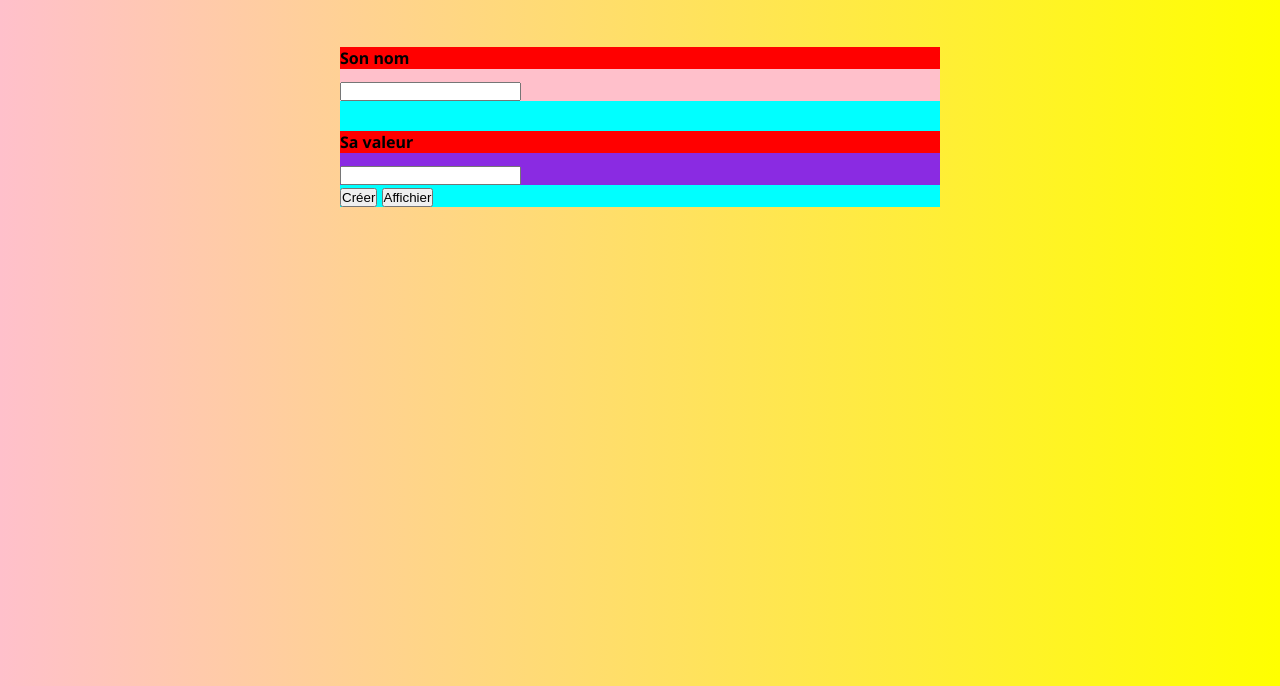
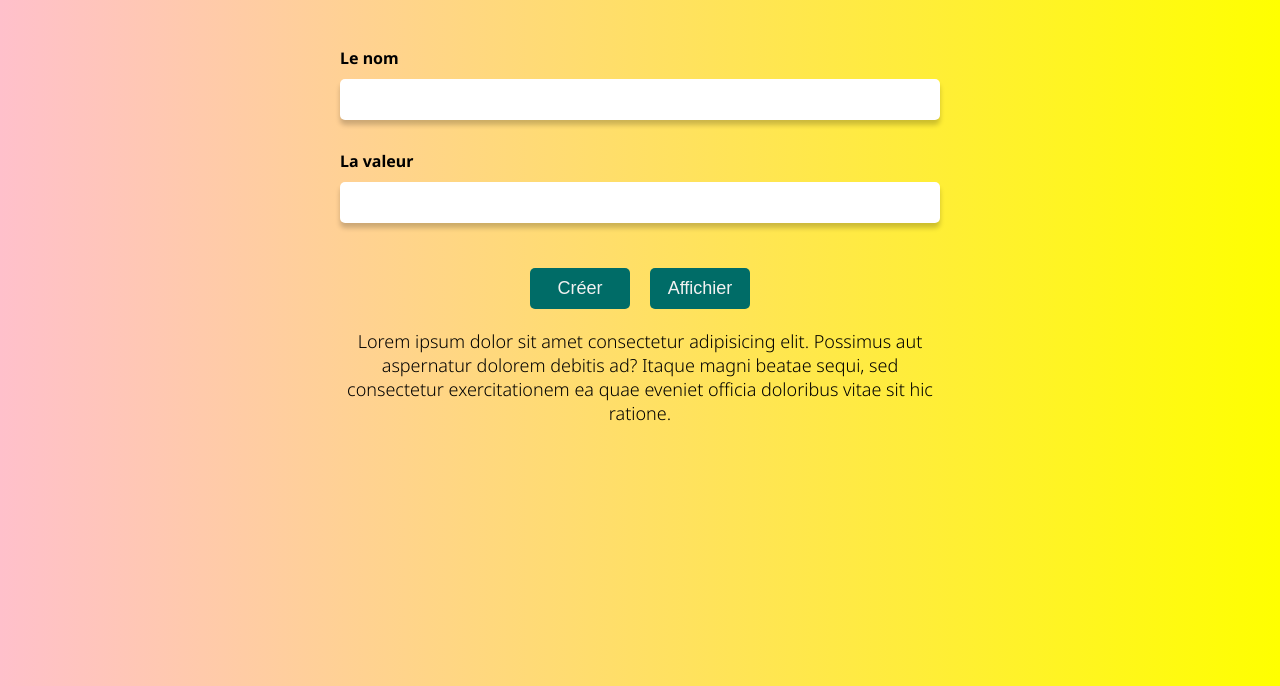
Before and after one commit to yxwangOCR/07Project_Cookies, a plain HTML site: page index.html in a window 1280 px wide. Shown: the part 114-800 px from the top of the page. Drawn offline with Linux system fonts and the light colour scheme.

Commit message:
Add CSS style

```diff
--- a/index.html
+++ b/index.html
@@ -16,21 +16,24 @@
     <div class="container">
         <form>
             <div class="input-group">
-                <label for="name">Son nom</label>
+                <label for="name">Le nom</label>
                 <input type="text" id="name" autocomplete="off" required>
             </div>
             <div class="input-group">
-                <label for="value">Sa valeur</label>
+                <label for="value">La valeur</label>
                 <input type="text" id="value" autocomplete="off" required>
             </div>
-            <div class="btns-continer">
+            <div class="btns-container">
                 <button class="create-cookie-btn" type="submit">Créer</button>
                 <button class="display-cookie-btn" type="button">Affichier</button>
             </div>
         </form>
 
-        <p class="info-txt"></p>
+        <p class="info-txt">Lorem ipsum dolor sit amet consectetur adipisicing elit. Possimus aut aspernatur dolorem
+            debitis ad? Itaque magni beatae sequi, sed consectetur exercitationem ea quae eveniet officia doloribus
+            vitae sit hic ratione.</p>
         <ul class="cookies-list">
+
 
         </ul>
     </div>
--- a/style.css
+++ b/style.css
@@ -25,23 +25,52 @@ h1 span {
 }
 
 .container {
-    background-color: aqua;
     max-width: 600px;
     margin: 0 auto;
 }
 
+.input-group:nth-child(1) {}
+
+.input-group:nth-child(2) {
+    margin-top: 30px;
+}
+
 .container label {
-    background: red;
     display: block;
     margin-bottom: 10px;
     font-weight: 700;
 }
 
-.input-group:nth-child(1) {
-    background-color: pink;
+.container input {
+    display: block;
+    width: 100%;
+    font-size: 18px;
+    padding: 10px;
+    border: none;
+    border-radius: 5px;
+    box-shadow: 0 5px 5px rgba(0, 0, 0, 0.2);
 }
 
-.input-group:nth-child(2) {
-    background-color: blueviolet;
-    margin-top: 30px;
+.btns-container {
+    display: flex;
+    justify-content: center;
+    margin-top: 45px;
 }
+
+.btns-container button {
+    font-size: 18px;
+    min-width: 100px;
+    margin: 0 10px;
+    padding: 10px 5px;
+    cursor: pointer;
+    border: none;
+    border-radius: 5px;
+    background-color: #006c67;
+    color: #f1f1f1;
+}
+
+.info-txt {
+    font-size: 18px;
+    margin-top: 20px;
+    text-align: center;
+}
```
